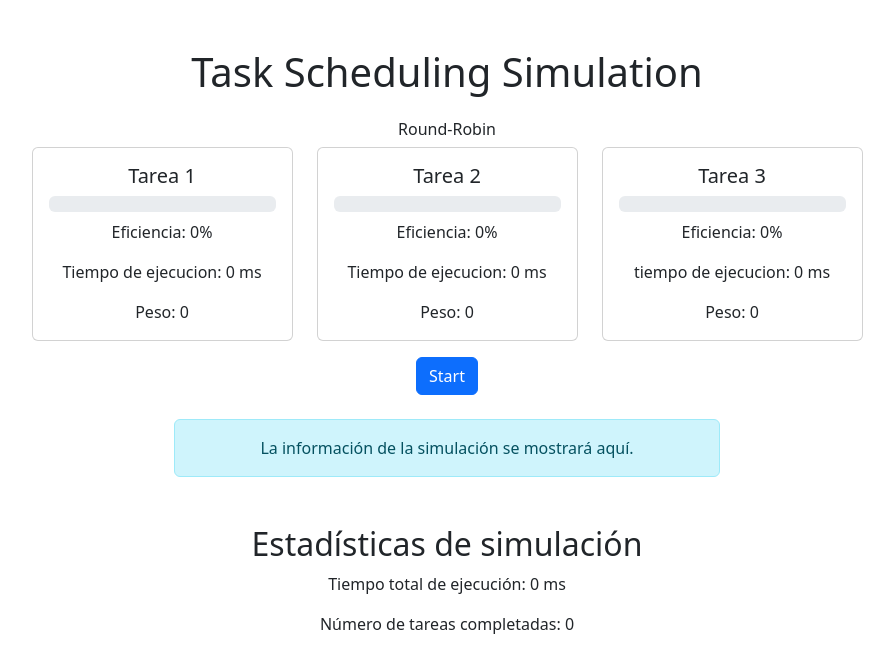
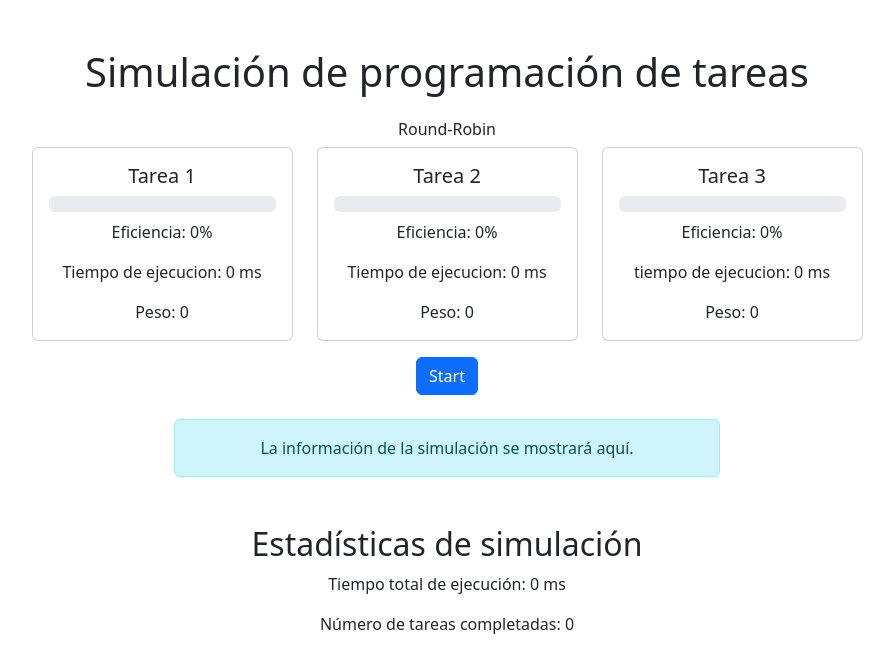
Before and after one commit to GianCaschetto/politicas-de-programacion-de-tareas, a website built with Vite: page index.html in a window 1280 px wide. Shown: the whole page, without its empty margins (193-1087 px from the left). Built offline with nearby package versions, Linux system fonts and the light colour scheme.

Commit message:
Update index.html

```diff
--- a/index.html
+++ b/index.html
@@ -11,7 +11,7 @@
   </head>
   <body>
     <div class="container mt-5">
-      <h1 class="text-center mb-4">Task Scheduling Simulation</h1>
+      <h1 class="text-center mb-4">Simulación de programación de tareas</h1>
       <h6 class="text-center my-2">Round-Robin</h6>
       <div class="row justify-content-center">
         <div class="col-md-3 mb-3">
```
